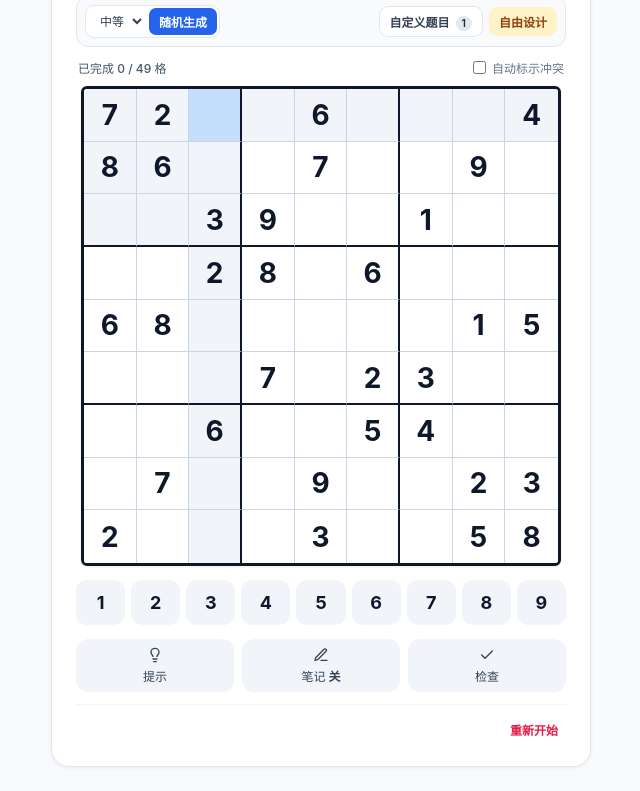
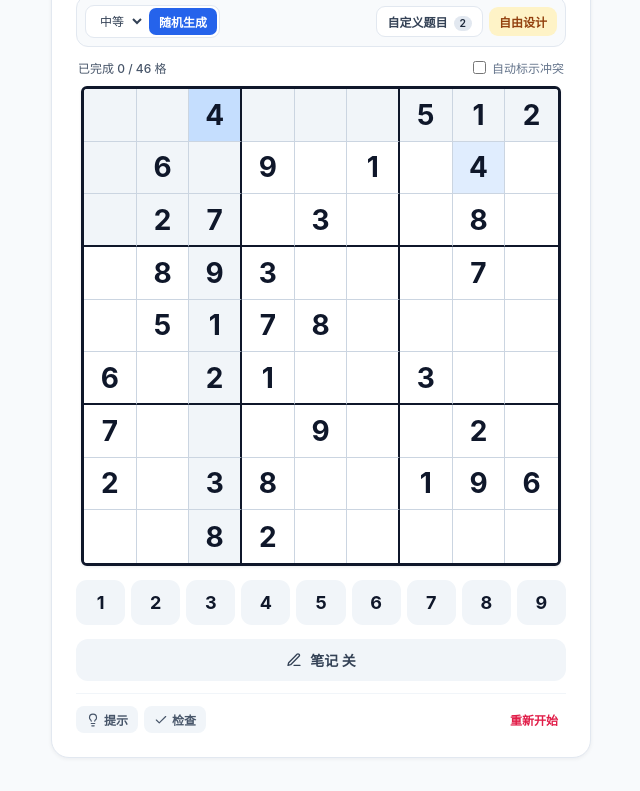
Before and after one commit to lirpa001/shu-du, a plain HTML site: page index.html in a window 1280 px wide. Shown: the part 107-898 px from the top of the page, without its empty margins (319-959 px from the left). Drawn offline with Linux system fonts and the light colour scheme.

Commit message:
Update title and improve button styles in index.html
防止誤觸輔助鍵

```diff
--- a/index.html
+++ b/index.html
@@ -3,7 +3,7 @@
 <head>
   <meta charset="UTF-8" />
   <meta name="viewport" content="width=device-width, initial-scale=1.0, maximum-scale=1.0, user-scalable=no" />
-  <title>数独手机版</title>
+  <title>数独 — 互动平面版</title>
   <style>
     *, *::before, *::after {
       box-sizing: border-box;
@@ -446,6 +446,37 @@
       color: #ffffff;
     }
     .action-btn.notes-active:hover { background: #1d4ed8; }
+    .notes-full-btn {
+      width: 100%;
+      display: flex;
+      align-items: center;
+      justify-content: center;
+      gap: 8px;
+      padding: 11px 12px;
+      border-radius: 12px;
+      background: #f1f5f9;
+      color: #334155;
+      font-size: 0.875rem;
+      font-weight: 600;
+      margin-bottom: 12px;
+      transition: background-color 0.15s, color 0.15s;
+    }
+    .notes-full-btn:hover { background: #e2e8f0; }
+    .notes-full-btn.notes-active { background: #2563eb; color: #ffffff; }
+    .notes-full-btn.notes-active:hover { background: #1d4ed8; }
+    .mini-tool-btn {
+      display: inline-flex;
+      align-items: center;
+      gap: 4px;
+      padding: 5px 10px;
+      border-radius: 8px;
+      background: #f1f5f9;
+      color: #475569;
+      font-size: 0.75rem;
+      font-weight: 600;
+      transition: background-color 0.15s, color 0.15s;
+    }
+    .mini-tool-btn:hover { background: #e2e8f0; color: #0f172a; }
 
     /* Numpad */
     .numpad {
@@ -652,7 +683,7 @@
         </div>
         <div style="min-width:0;">
           <h1 id="puzzle-title" class="brand-title">数独书（第一页）同款</h1>
-          <p class="brand-sub">横排、直排、九宫格，1–9 不会重复~</p>
+          <p class="brand-sub">宫格、横排、直排，1–9 不会重复</p>
         </div>
       </div>
 
@@ -732,24 +763,24 @@
     <!-- Number Pad 1-9 -->
     <div id="numpad" class="numpad"></div>
 
-    <!-- Action Controls -->
-    <div class="action-grid">
-      <button id="hint-btn" type="button" class="action-btn">
-        <svg width="16" height="16" viewBox="0 0 24 24" fill="none" stroke="currentColor" stroke-width="2" stroke-linecap="round" stroke-linejoin="round"><path d="M15 14c.2-1 .7-1.7 1.5-2.5 1-.9 1.5-2.2 1.5-3.5A6 6 0 0 0 6 8c0 1 .2 2.2 1.5 3.5.7.7 1.3 1.5 1.5 2.5"/><path d="M9 18h6"/><path d="M10 22h4"/></svg>
-        提示
-      </button>
-      <button id="notes-btn" type="button" class="action-btn">
-        <svg width="16" height="16" viewBox="0 0 24 24" fill="none" stroke="currentColor" stroke-width="2" stroke-linecap="round" stroke-linejoin="round"><path d="M12 20h9"/><path d="M16.5 3.5a2.12 2.12 0 0 1 3 3L7 19l-4 1 1-4Z"/></svg>
-        <span>笔记 <strong id="notes-badge">关</strong></span>
-      </button>
-      <button id="check-btn" type="button" class="action-btn">
-        <svg width="16" height="16" viewBox="0 0 24 24" fill="none" stroke="currentColor" stroke-width="2" stroke-linecap="round" stroke-linejoin="round"><polyline points="20 6 9 17 4 12"/></svg>
-        检查
-      </button>
-    </div>
+    <!-- Dedicated Notes Row -->
+    <button id="notes-btn" type="button" class="notes-full-btn">
+      <svg width="16" height="16" viewBox="0 0 24 24" fill="none" stroke="currentColor" stroke-width="2" stroke-linecap="round" stroke-linejoin="round"><path d="M12 20h9"/><path d="M16.5 3.5a2.12 2.12 0 0 1 3 3L7 19l-4 1 1-4Z"/></svg>
+      <span>笔记 <strong id="notes-badge">关</strong></span>
+    </button>
 
     <!-- Footer Actions -->
-    <div class="app-footer" style="justify-content:flex-end;">
+    <div class="app-footer">
+      <div style="display:flex;align-items:center;gap:6px;">
+        <button id="hint-btn" type="button" class="mini-tool-btn">
+          <svg width="14" height="14" viewBox="0 0 24 24" fill="none" stroke="currentColor" stroke-width="2" stroke-linecap="round" stroke-linejoin="round"><path d="M15 14c.2-1 .7-1.7 1.5-2.5 1-.9 1.5-2.2 1.5-3.5A6 6 0 0 0 6 8c0 1 .2 2.2 1.5 3.5.7.7 1.3 1.5 1.5 2.5"/><path d="M9 18h6"/><path d="M10 22h4"/></svg>
+          提示
+        </button>
+        <button id="check-btn" type="button" class="mini-tool-btn">
+          <svg width="14" height="14" viewBox="0 0 24 24" fill="none" stroke="currentColor" stroke-width="2" stroke-linecap="round" stroke-linejoin="round"><polyline points="20 6 9 17 4 12"/></svg>
+          检查
+        </button>
+      </div>
       <button id="reset-btn" type="button" class="reset-btn">重新开始</button>
     </div>
   </main>
@@ -820,6 +851,7 @@
       const STORAGE_KEY = 'sudoku_puzzle_state_v2';
       const CUSTOM_STORAGE_KEY = 'sudoku_custom_puzzles_v1';
       const PRESET_SEEDED_KEY = 'sudoku_preset1_seeded_v1';
+      const PRESET4_SEEDED_KEY = 'sudoku_preset4_seeded_v1';
 
       const PRESET_PUZZLE_1 = [
         [7, 2, 0, 0, 6, 0, 0, 0, 4],
@@ -831,6 +863,18 @@
         [0, 0, 6, 0, 0, 5, 4, 0, 0],
         [0, 7, 0, 0, 9, 0, 0, 2, 3],
         [2, 0, 0, 0, 3, 0, 0, 5, 8]
+      ];
+
+      const PRESET_PUZZLE_4 = [
+        [0, 0, 0, 1, 0, 7, 0, 0, 0],
+        [0, 1, 2, 0, 0, 0, 3, 4, 0],
+        [0, 8, 0, 0, 3, 0, 0, 5, 0],
+        [8, 0, 0, 7, 0, 6, 0, 0, 4],
+        [0, 0, 4, 0, 0, 0, 1, 0, 0],
+        [7, 0, 0, 5, 0, 4, 0, 0, 2],
+        [0, 5, 0, 0, 8, 0, 0, 1, 0],
+        [0, 4, 3, 0, 0, 0, 6, 8, 0],
+        [0, 0, 0, 3, 0, 1, 0, 0, 0]
       ];
 
       function isPlacementValid(grid, r, c, val) {
@@ -945,11 +989,11 @@
         return { puzzle, solution: full };
       }
 
-      let initialBoard = PRESET_PUZZLE_1.map(r => r.slice());
-      let solveResult = solveSudoku(initialBoard);
-      let hasSolution = solveResult.solved;
-      let solution = solveResult.grid;
-      let puzzleTitle = '数独书（第一页）同款';
+      const initialRandom = generateRandomPuzzle('medium');
+      let initialBoard = initialRandom.puzzle;
+      let hasSolution = true;
+      let solution = initialRandom.solution;
+      let puzzleTitle = '随机题目（中等）';
 
       let board = initialBoard.map(r => r.slice());
       let notes = Array.from({ length: 9 }, () => Array.from({ length: 9 }, () => []));
@@ -1170,6 +1214,13 @@
             }
           }
           if (!hasUserProgress) {
+            const fresh = generateRandomPuzzle('medium');
+            initialBoard = fresh.puzzle;
+            hasSolution = true;
+            solution = fresh.solution;
+            puzzleTitle = '随机题目（中等）';
+            board = initialBoard.map(r => r.slice());
+            notes = Array.from({ length: 9 }, () => Array.from({ length: 9 }, () => []));
             elapsedSeconds = 0;
             hintsUsed = 0;
             completed = false;
@@ -1321,17 +1372,7 @@
           }
         }
 
-        const counts = Array(10).fill(0);
-        for (let r = 0; r < 9; r++) {
-          for (let c = 0; c < 9; c++) {
-            if (activeGrid[r][c] > 0) counts[activeGrid[r][c]]++;
-          }
-        }
-        numpadEl.querySelectorAll('button').forEach(btn => {
-          const num = Number(btn.dataset.num);
-          const done = !designMode && counts[num] >= 9;
-          btn.classList.toggle('num-done', done);
-        });
+
 
         notesBtn.classList.toggle('notes-active', notesMode && !designMode);
         notesBadge.textContent = notesMode ? '开' : '关';
@@ -1392,9 +1433,7 @@
           playTone(480, 0.05);
         } else {
           board[r][c] = board[r][c] === num ? 0 : num;
-          notes[r][c] = [];
           if (board[r][c] !== 0) {
-            clearPeerNotes(r, c, num);
             playTone(580, 0.07);
           } else {
             playTone(340, 0.05);
@@ -1914,6 +1953,18 @@
             saveCustomPuzzles(list);
           }
           localStorage.setItem(PRESET_SEEDED_KEY, '1');
+
+          if (!localStorage.getItem(PRESET4_SEEDED_KEY)) {
+            if (!list.some(item => item.id === 'preset_puzzle_4')) {
+              list.push({
+                id: 'preset_puzzle_4',
+                name: '数独书（第四页）同款',
+                grid: PRESET_PUZZLE_4.map(r => r.slice())
+              });
+              saveCustomPuzzles(list);
+            }
+            localStorage.setItem(PRESET4_SEEDED_KEY, '1');
+          }
         } catch (e) {}
       }
 
```
